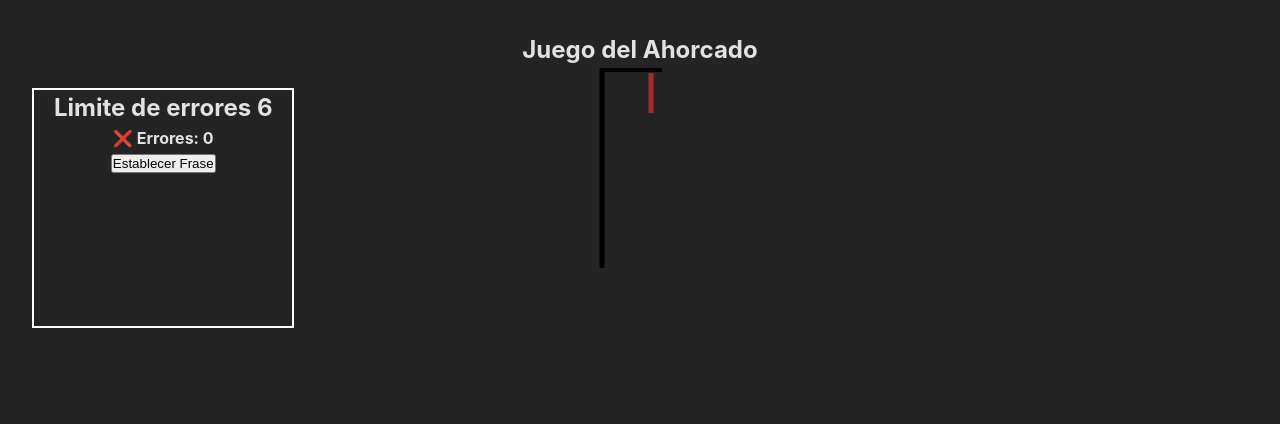
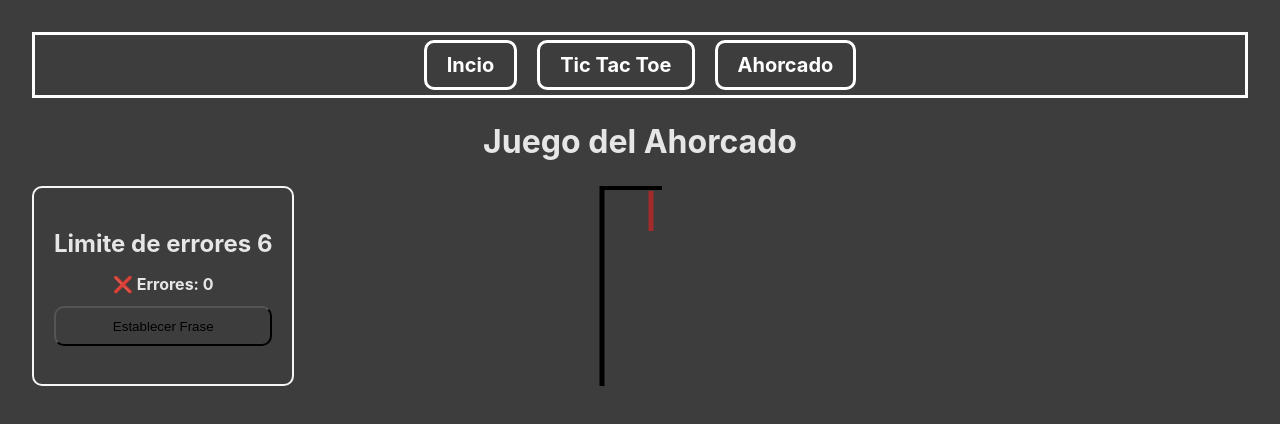
Before and after one commit to Jhered-Armus/juegos-en-react, a React (Vite) app: page /game-horcado in a window 1280 px wide. Shown: the top 424 px of the page. Built offline with nearby package versions, Linux system fonts and the light colour scheme.

Commit message:
edit: Se hicieron modificaciones en los estilos

```diff
--- a/src/App.jsx
+++ b/src/App.jsx
@@ -1,7 +1,11 @@
+import { SideBar } from './components/SideBar'
 import { RoutePage } from './pages/routes'
 
 export function App () {
   return (
-    <RoutePage />
+    <>
+      <SideBar />
+      <RoutePage />
+    </>
   )
 }
--- /dev/null
+++ b/src/components/SideBar.jsx
@@ -0,0 +1,17 @@
+export function SideBar () {
+  return (
+    <header className='side-bar'>
+      <ul>
+        <li>
+          <a href='/'>Incio</a>
+        </li>
+        <li>
+          <a href='/'>Tic Tac Toe</a>
+        </li>
+        <li>
+          <a href='game-horcado'>Ahorcado</a>
+        </li>
+      </ul>
+    </header>
+  )
+}
--- a/src/pages/GameAhorcado.jsx
+++ b/src/pages/GameAhorcado.jsx
@@ -12,7 +12,7 @@ export function GameAhorcado () {
   return (
     <main>
       <section>
-        <h1>Juego del Ahorcado</h1>
+        <h1 className='title'>Juego del Ahorcado</h1>
         <div className='ponins-hangaman'>
           <div className='ponints'>
             <h1>Limite de errores 6</h1>
--- a/src/pages/routes/index.jsx
+++ b/src/pages/routes/index.jsx
@@ -7,7 +7,7 @@ export function RoutePage () {
     <BrowserRouter>
       <Routes>
         <Route path='/' element={<TicTacToe />} />
-        <Route path='/Game-horcado' element={<GameAhorcado />} />
+        <Route path='/game-horcado' element={<GameAhorcado />} />
       </Routes>
     </BrowserRouter>
   )
--- a/src/styles/game_ahorcado.css
+++ b/src/styles/game_ahorcado.css
@@ -3,6 +3,9 @@
     margin: 0 auto;
     padding: 2rem;
     text-align: center;
+    --primary-color: #242424;
+    --secondary-color:#3D3D3D;
+    --three-color:#F6F6F6;
   }
 
   .card {
@@ -13,10 +16,16 @@
     color: #888;
   }
 
+  .title{
+    text-align: center;
+    font-size: 2em;
+    margin-bottom: 20px;
+  }
+
   .tablero{
     display: flex;
-    flex-direction: row;
     justify-content: center;
+    word-wrap: break-word;
   }
 
   .espacio{
@@ -37,16 +46,27 @@
   }
 
   .ponints{
-    border: 2px solid white;
+    border: 2px solid var(--three-color);
     padding: 0 20px;
-    font-size:1em ;
-    height: 50%;
-    height: 30vh;
-    margin-top: 20px;
+    display: flex;
+    flex-direction: column;
+    gap: 10px;
+    justify-content: center;
+    border-radius: 10px;
   }
   .ponints h2{
     font-size: 1em;
   }
+   .ponints button{
+    height: 40px;
+    border-radius: 10px;
+    background-color: var(--secondary-color);
+  }
+  button:hover{
+    background-color: var(--three-color);
+    color: var(--secondary-color);
+  }
+
 
   .hangman {
     position: relative;
--- a/src/styles/main.css
+++ b/src/styles/main.css
@@ -1,14 +1,50 @@
 :root {
+  --primary-color: #242424;
+  --secondary-color:#3D3D3D;
+  --three-color:#F6F6F6;
+
     font-family: Inter, system-ui, Avenir, Helvetica, Arial, sans-serif;
     line-height: 1.5;
     font-weight: 400;
 
     color-scheme: light dark;
     color: rgba(255, 255, 255, 0.87);
-    background-color: #242424;
+    background-color:var(--secondary-color);
 
     font-synthesis: none;
     text-rendering: optimizeLegibility;
     -webkit-font-smoothing: antialiased;
     -moz-osx-font-smoothing: grayscale;
   }
+
+  .side-bar{
+    background-color: #3D3D3D;
+    border: solid white;
+    min-height: 60px;
+    margin-bottom: 20px;
+  }
+  .side-bar ul{
+    list-style: none;
+    display: flex;
+    flex-direction: row;
+    gap: 20px;
+    justify-content: center;
+    align-items: center;
+    height: 60px;
+  }
+  .side-bar a{
+    color: white;
+    font-weight: bold;
+    font-size: 20px;
+    cursor: pointer;
+    transition: 0.2s;
+    text-decoration: none;
+    border: 3px solid;
+    padding: 10px 20px;
+    box-sizing: border-box;
+    border-radius: 10px;
+    &:hover{
+      background-color: var(--three-color);
+      color: var(--secondary-color);
+    }
+  }
```
